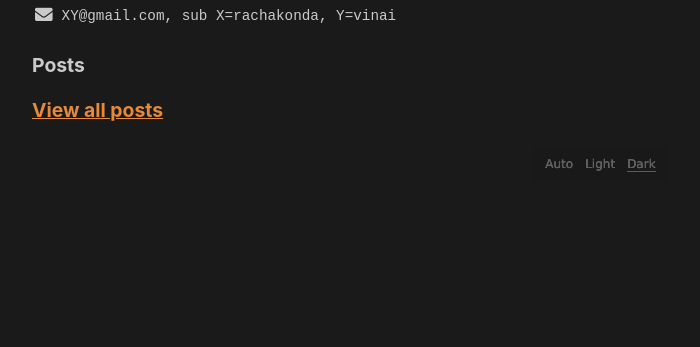
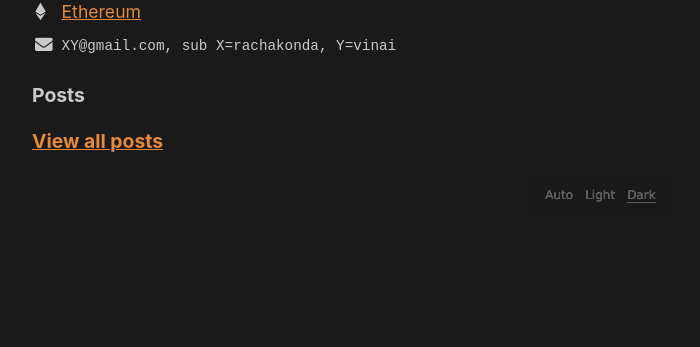
Before and after one commit to VinaiRachakonda/vinai.github.io, a plain HTML site: page index.html in a window 1280 px wide. Shown: the part 453-800 px from the top of the page, without its empty margins (288-988 px from the left). Drawn offline with Linux system fonts and the light colour scheme.

Commit message:
rebuilding site Sat Jan 16 22:28:17 EST 2021

```diff
--- a/index.html
+++ b/index.html
@@ -75,6 +75,14 @@
 
 
 
+
+<tr>
+    <td><i class="fab fa-ethereum" aria-hidden="true"></i></td>
+    <td>&nbsp;<a href="https://vinai.eth.link" target="_blank">Ethereum</a></td>
+</tr>
+
+
+
 		<tr>
 
 		</tr>
```
